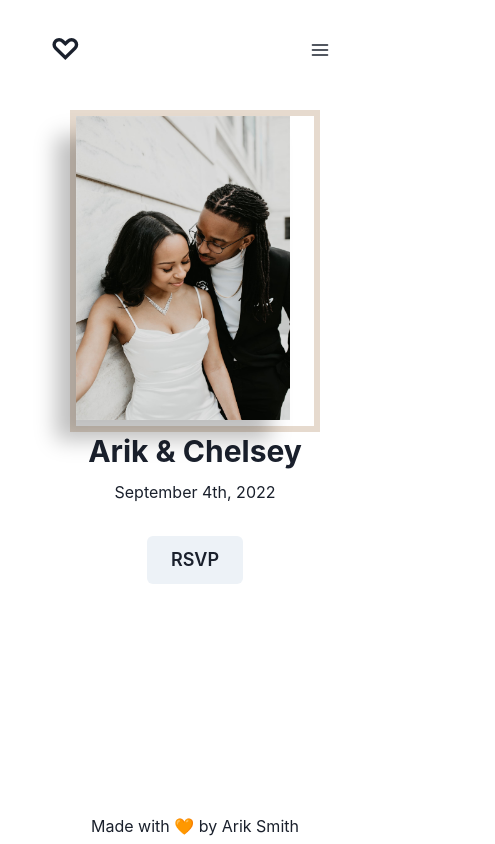
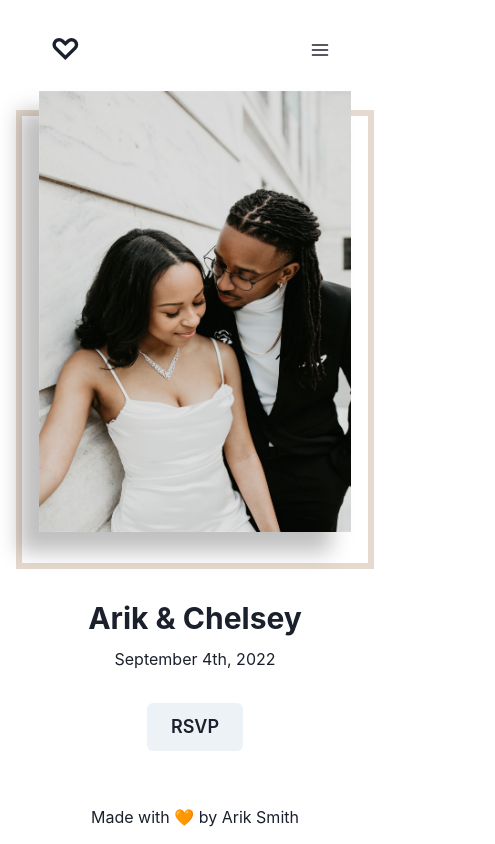
Before and after one commit to 4upz/wedding-site, a Next.js app: page / in a window 390 px wide. Shown: the whole page, 495 px wide, since content can reach past the window. Built offline with nearby package versions, Linux system fonts and the light colour scheme.

Commit message:
Finish responsive styling for home page

```diff
--- a/components/layout.js
+++ b/components/layout.js
@@ -5,8 +5,8 @@ export default function Layout({ children }) {
   return (
     <>
       <Header />
-      <Box minHeight="calc(100vh - 100px)">{children}</Box>
-      <Flex as="footer" justify="center">
+      <Box minHeight="calc(100vh - 150px)">{children}</Box>
+      <Flex as="footer" justify="center" pb={3}>
         Made with 🧡 by Arik Smith
       </Flex>
     </>
--- a/pages/index.js
+++ b/pages/index.js
@@ -27,67 +27,69 @@ export default function Home() {
 const styles = {
   container: {
     gap: {
-      sm: 30,
-      md: 100,
+      base: 30,
+      lg: 100,
     },
     margin: 'auto',
     pt: 10,
     pb: 30,
-    px: { base: '1rem', md: '2rem' },
+    px: { base: '1rem', lg: '2rem' },
     justify: 'center',
     alignItems: 'center',
-    flexDirection: { base: 'column', md: 'row' },
+    flexDirection: { base: 'column', lg: 'row' },
   },
   imageBox: {
     position: 'relative',
     border: 'solid 6px #E6DACE',
     width: {
-      base: '70%',
+      base: '100%',
       lg: '40%',
     },
     maxHeight: '100%',
     mr: {
       base: 0,
-      md: '50px',
+      lg: '50px',
     },
   },
   imageContainer: {
     position: 'relative',
     background: 'transparent',
-    top: { sm: '-50px', md: 0 },
+    top: { base: '-25px', lg: 0 },
+    left: { base: '5%', lg: 0 },
     width: {
       base: '90%',
-      md: '100%',
+      lg: '100%',
     },
     margin: {
       sm: 'auto',
-      md: 0,
+      lg: 0,
     },
     py: {
       base: 0,
-      md: 5,
+      lg: 5,
     },
     sx: {
       span: {
         boxShadow: '-20px 20px 20px rgba(0, 0, 0, 0.25)',
         transform: {
           sm: 'translate(-50%, 0)',
-          md: 'unset',
+          lg: 'unset',
         },
         left: {
-          sm: '50%',
+          sm: '45%',
+          lg: '30%',
         },
         right: {
           sm: 'unset',
-          md: 0,
+          lg: 0,
         },
       },
     },
   },
   // TODO: Center and add shadow
   triangle: {
+    display: { base: 'none', md: 'initial' },
     position: 'absolute',
-    // boxShadow: '-20px 20px 20px rgba(0, 0, 0, 0.25)',
     left: 0,
     top: '50%',
     transform: 'translate(0, -50%)',
@@ -104,7 +106,7 @@ const styles = {
   stack: {
     justify: 'center',
     alignItems: 'center',
-    w: 600,
+    w: { base: 'auto', lg: 600 },
     spacing: 2,
   },
 }
```
